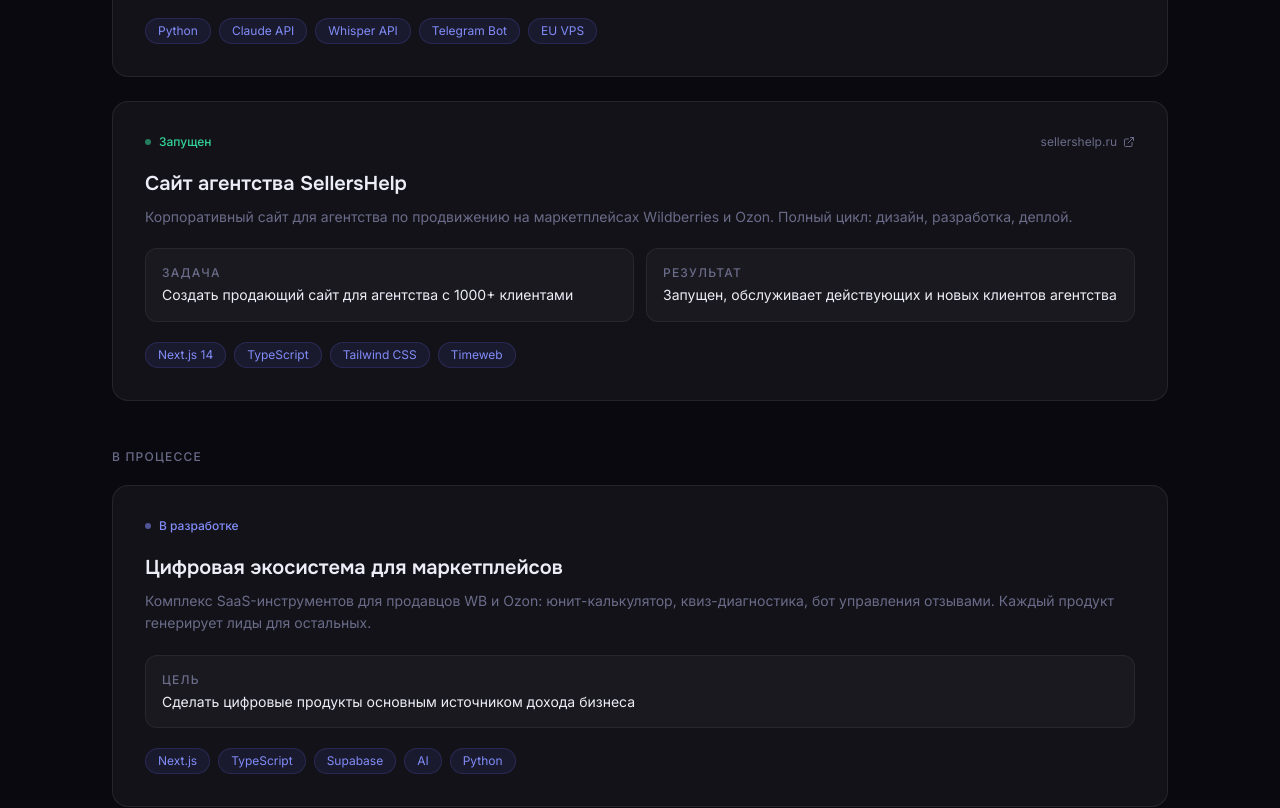
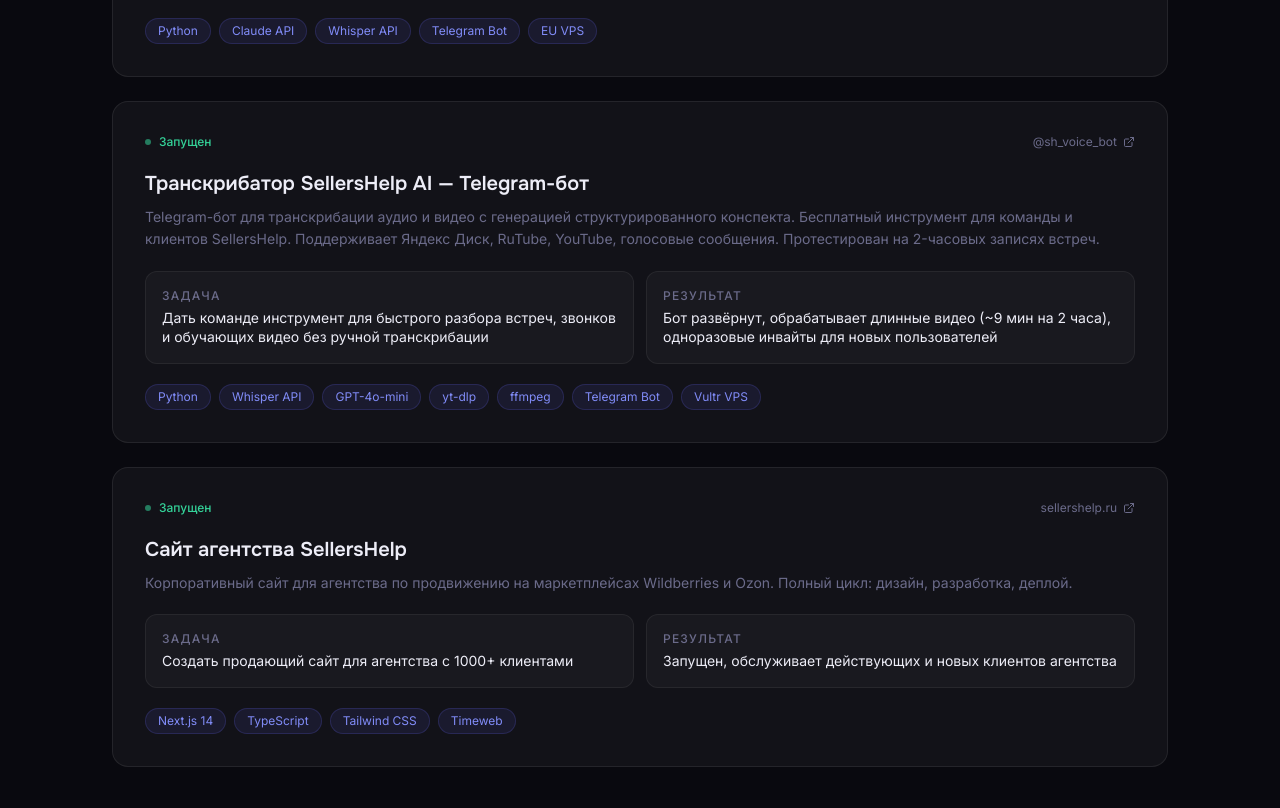
Before and after one commit to yurazlab/yurazlab, a Next.js app: page / in a window 1280 px wide. Shown: the part 1680-2488 px from the top of the page. Built offline with nearby package versions, Linux system fonts and the light colour scheme.

Commit message:
Add SH Voice transcription bot to projects section
Co-Authored-By: Claude Sonnet 4.6 <noreply@anthropic.com>

```diff
--- a/components/CurrentProjects.tsx
+++ b/components/CurrentProjects.tsx
@@ -26,6 +26,19 @@ const completed = [
     link: "https://t.me/neuro_electric_bot",
     linkLabel: "@neuro_electric_bot",
     hasScreenshots: true,
+  },
+  {
+    status: "Запущен",
+    statusColor: "text-emerald-400",
+    title: "Транскрибатор SellersHelp AI — Telegram-бот",
+    description:
+      "Telegram-бот для транскрибации аудио и видео с генерацией структурированного конспекта. Бесплатный инструмент для команды и клиентов SellersHelp. Поддерживает Яндекс Диск, RuTube, YouTube, голосовые сообщения. Протестирован на 2-часовых записях встреч.",
+    task: "Дать команде инструмент для быстрого разбора встреч, звонков и обучающих видео без ручной транскрибации",
+    result: "Бот развёрнут, обрабатывает длинные видео (~9 мин на 2 часа), одноразовые инвайты для новых пользователей",
+    stack: ["Python", "Whisper API", "GPT-4o-mini", "yt-dlp", "ffmpeg", "Telegram Bot", "Vultr VPS"],
+    link: "https://t.me/sh_voice_bot",
+    linkLabel: "@sh_voice_bot",
+    hasScreenshots: false,
   },
   {
     status: "Запущен",
```
